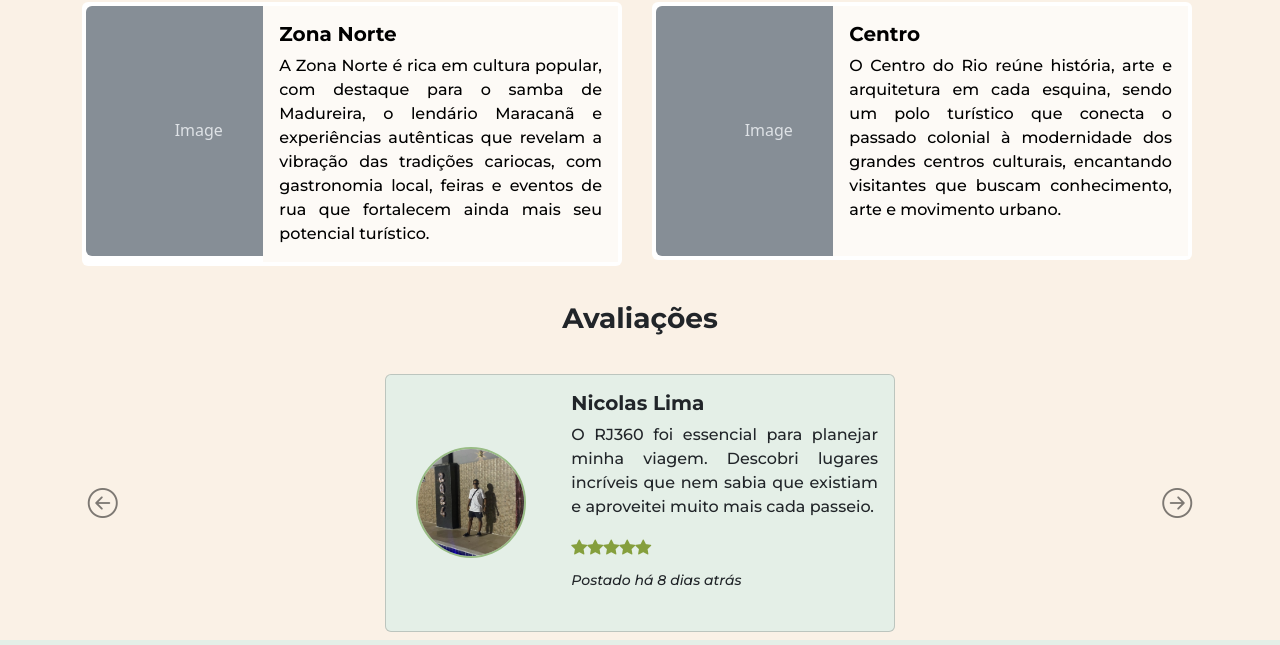
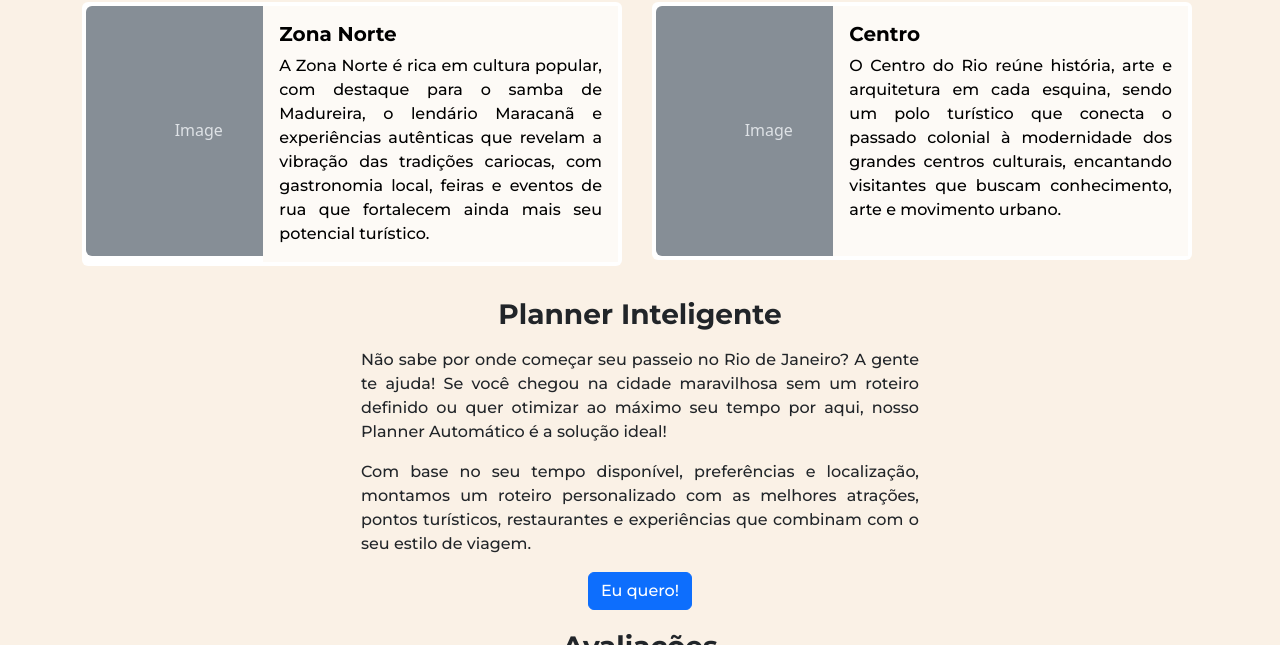
Before and after one commit to AugustoBrunoo/RJ360, a plain HTML site: page index.html in a window 1280 px wide. Shown: the part 1326-1971 px from the top of the page. Drawn offline with nearby package versions, Linux system fonts and the light colour scheme; a web font is replaced by a local one.

Commit message:
adicionando o planner inteligente

```diff
--- a/index.html
+++ b/index.html
@@ -9,6 +9,7 @@
         integrity="sha384-SgOJa3DmI69IUzQ2PVdRZhwQ+dy64/BUtbMJw1MZ8t5HZApcHrRKUc4W0kG879m7" crossorigin="anonymous">
     <link rel="stylesheet" href="https://cdn.jsdelivr.net/npm/bootstrap-icons@1.11.3/font/bootstrap-icons.min.css">
     <link rel="stylesheet" href="style.css">
+    <link rel="stylesheet" href="styleGlobal.css">
     <title>RJ360</title>
 </head>
 
@@ -46,7 +47,8 @@
                                 Regiões
                             </a>
                             <ul class="dropdown-menu">
-                                <li><a class="dropdown-item" href="#">Zona Sul</a></li>
+                                <li><a class="dropdown-item" href="./pages/zonas/zona sul/zona-sul.html">Zona Sul</a>
+                                </li>
                                 <li><a class="dropdown-item" href="#">Zona Norte</a></li>
                                 <li><a class="dropdown-item" href="#">Zona Oeste</a></li>
                                 <li><a class="dropdown-item" href="#">Centro</a></li>
@@ -304,6 +306,31 @@
         </div>
         <!-- Fim dos Cards -->
 
+        <!-- Planner Automático -->
+        <div class="container mt-3 d-flex flex-column align-items-center">
+            <div class="container-textoPrincipal-planner">
+                <h3 class="textoGlobalNegrito">Planner Inteligente</h3>
+            </div>
+            <div class="container-textoInformativo-planner d-flex flex-column align-items-center mt-2">
+                <p class="textoGlobalNormal">
+                    Não sabe por onde começar seu passeio no Rio de Janeiro? A gente te ajuda!
+                    Se você chegou na cidade maravilhosa sem um roteiro definido ou quer otimizar
+                    ao máximo seu tempo por aqui, nosso Planner Automático é a solução ideal!
+                </p>
+
+                <p class="textoGlobalNormal">
+                    Com base no seu tempo disponível, preferências e localização,
+                    montamos um roteiro personalizado com as melhores atrações, pontos turísticos,
+                    restaurantes e experiências que combinam com o seu estilo de viagem.
+                </p>
+            </div>
+            <div class="container-botoes-planner d-flex justify-content-start">
+                <a class="btn btn-primary textoGlobalNormal" href="./pages/planner-inteligente/plannerinteligente.html">Eu quero!</a>
+            </div>
+        </div>
+        <!-- Fim do Planner Automático -->
+
+
         <!-- Início de Avaliações -->
         <section class="container-avaliacoes">
             <h3 class="text-center texto-avaliacoes">Avaliações</h3>
@@ -314,7 +341,8 @@
 
                         <div class="card card-avalicao d-block mx-auto" style="max-width: 510px;">
                             <div class="row g-0 container-card-geral">
-                                <div class="bg-fundo-card col-4 d-flex flex-column align-items-center justify-content-center">
+                                <div
+                                    class="bg-fundo-card col-4 d-flex flex-column align-items-center justify-content-center">
                                     <img src="./assets/avaliacoes/nicolas.jpeg" class="img-avaliacao" alt="">
                                 </div>
                                 <div class="col-8">
@@ -344,17 +372,18 @@
                     <div class="carousel-item p-3 bg-fundo-avaliacao">
                         <div class="card card-avalicao d-block mx-auto" style="max-width: 510px;">
                             <div class="row g-0 container-card-geral">
-                                <div class="bg-fundo-card col-4 d-flex flex-column align-items-center justify-content-center">
+                                <div
+                                    class="bg-fundo-card col-4 d-flex flex-column align-items-center justify-content-center">
                                     <!-- <svg class="bd-placeholder-img img-fluid rounded-start" width="100%" height="250" xmlns="http://www.w3.org/2000/svg" role="img" aria-label="Placeholder: Image" preserveAspectRatio="xMidYMid slice"><title>Placeholder</title><rect width="100%" height="100%" fill="#868e96"></rect><text x="50%" y="50%" fill="#dee2e6" dy=".3em">Image</text></svg> -->
-                                    <img src="./assets/avaliacoes/pedro_dusek.png"
-                                        class="img-avaliacao" alt="">
+                                    <img src="./assets/avaliacoes/pedro_dusek.png" class="img-avaliacao" alt="">
                                 </div>
                                 <div class="col-8">
                                     <div class="card-body">
                                         <h5 class="card-title">Pedro Dusek</h5>
                                         <p class="card-text mb-0">
                                             Com o RJ360 consegui organizar meu roteiro de forma prática.
-                                            As dicas de transporte e segurança foram muito úteis durante toda minha estadia.
+                                            As dicas de transporte e segurança foram muito úteis durante toda minha
+                                            estadia.
                                         </p>
                                         <div class="estrelas-avaliacao mb-2 d-flex">
                                             <i class="bi bi-star-fill estrela-icon-avaliacao"></i>
@@ -375,10 +404,9 @@
                     <div class="carousel-item p-3 bg-fundo-avaliacao">
                         <div class="card card-avalicao d-block mx-auto" style="max-width: 510px;">
                             <div class="row g-0 container-card-geral">
-                                <div class="bg-fundo-card col-4 d-flex flex-column align-items-center justify-content-center">
-                                    <img src="./assets/avaliacoes/hugo.jpeg"
-                                        class="img-avaliacao" alt=""
-                                    >
+                                <div
+                                    class="bg-fundo-card col-4 d-flex flex-column align-items-center justify-content-center">
+                                    <img src="./assets/avaliacoes/hugo.jpeg" class="img-avaliacao" alt="">
                                 </div>
                                 <div class="col-8">
                                     <div class="card-body">
@@ -406,10 +434,9 @@
                     <div class="carousel-item p-3 bg-fundo-avaliacao">
                         <div class="card card-avalicao d-block mx-auto" style="max-width: 510px;">
                             <div class="row g-0 container-card-geral">
-                                <div class="bg-fundo-card col-4 d-flex flex-column align-items-center justify-content-center">
-                                    <img src="./assets/avaliacoes/nilton_junior.png"
-                                        class="img-avaliacao" alt=""
-                                    >
+                                <div
+                                    class="bg-fundo-card col-4 d-flex flex-column align-items-center justify-content-center">
+                                    <img src="./assets/avaliacoes/nilton_junior.png" class="img-avaliacao" alt="">
                                 </div>
                                 <div class="col-8">
                                     <div class="card-body">
@@ -484,7 +511,7 @@
     <!-- Fim do Rodapé -->
     <script src="https://cdn.jsdelivr.net/npm/bootstrap@5.3.5/dist/js/bootstrap.bundle.min.js"
         integrity="sha384-k6d4wzSIapyDyv1kpU366/PK5hCdSbCRGRCMv+eplOQJWyd1fbcAu9OCUj5zNLiq" crossorigin="anonymous">
-    </script>
+        </script>
 
     <script src="./script.js"></script>
 </body>
--- a/style.css
+++ b/style.css
@@ -131,6 +131,12 @@ body {
 
 .card-hover-zonas:hover {
     animation: bordaColoridaRJ360 3s infinite;
+}
+
+/* Section de Planner Inteligente */
+
+.container-textoInformativo-planner p{
+    width: 50%;
 }
 
 /* Carrosel de Avaliações + Card Avaliações */
--- /dev/null
+++ b/styleGlobal.css
@@ -0,0 +1,35 @@
+@import url('https://fonts.googleapis.com/css2?family=Special+Gothic+Expanded+One&display=swap');
+@import url('https://fonts.googleapis.com/css2?family=Montserrat:ital,wght@0,100..900;1,100..900&display=swap');
+
+* {
+    --verde-escuro: rgb(54, 98, 62);
+    --verde-claro: #99BC85;
+    --azul-claro: #E4EFE7;
+    --off-white: #FAF1E6;
+    --creme: #FDFAF6;
+
+    --noturno-preto: #1A1A19;
+    --noturno-verde: #31511E;
+    --noturno-verde-claro: #859F3D;
+    --noturno-verde-off: #F6FCDF;
+}
+
+/* Textos Globais devem usar esta classe */
+
+.textoGlobalNormal {
+    text-align: justify;
+    word-break: break-word;
+    overflow-wrap: break-word;
+
+    font-family: "Montserrat", sans-serif;
+    font-optical-sizing: auto;
+    font-weight: 500;
+    font-style: normal;
+}
+
+.textoGlobalNegrito {
+    font-family: "Montserrat", sans-serif;
+    font-optical-sizing: auto;
+    font-weight: 700;
+    font-style: normal;
+}
```
Also changed, not shown: pages/zonas/zona oeste/area-de-risco-zo.html (+9 -6 lines), styles/areariscoZO.css (+15 -0 lines), pages/planner-inteligente/plannerinteligente.html (added).
